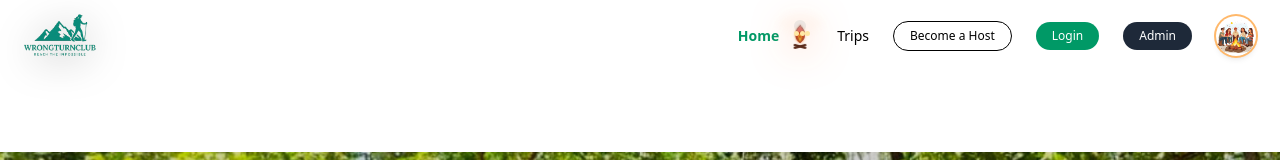
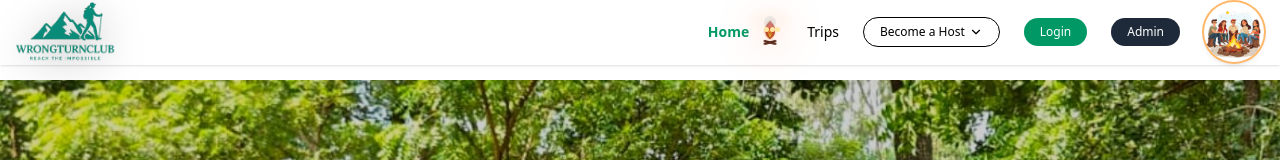
Before and after one commit to chandru12588/wtc-chandru, a React (Vite) app: page / in a window 1280 px wide. Shown: the top 160 px of the page. Built offline with nearby package versions, Linux system fonts and the light colour scheme; no server answers.

Commit message:
updated navbar

```diff
--- a/src/components/Navbar.jsx
+++ b/src/components/Navbar.jsx
@@ -1,6 +1,6 @@
 import React, { useState, useEffect } from "react";
 import { Link, NavLink, useLocation, useNavigate } from "react-router-dom";
-import { Menu, Home, Compass, User } from "lucide-react";
+import { Menu, X, ChevronDown } from "lucide-react";
 
 import logo3 from "../assets/log3.png";
 import CampfireAnimated from "../components/CampfireAnimated";
@@ -11,16 +11,13 @@ export default function Navbar() {
   const navigate = useNavigate();
 
   const isAdminPage = location.pathname.startsWith("/admin");
+  const [mobileOpen, setMobileOpen] = useState(false);
+  const [hostMenuOpen, setHostMenuOpen] = useState(false);
   const [user, setUser] = useState(null);
-  const [scrolled, setScrolled] = useState(false);
 
   useEffect(() => {
     const saved = localStorage.getItem("wtc_user");
     if (saved) setUser(JSON.parse(saved));
-
-    const onScroll = () => setScrolled(window.scrollY > 30);
-    window.addEventListener("scroll", onScroll);
-    return () => window.removeEventListener("scroll", onScroll);
   }, []);
 
   const handleLogout = () => {
@@ -33,33 +30,33 @@ export default function Navbar() {
 
   return (
     <>
-      {/* ================= DESKTOP NAVBAR ================= */}
+      {/* ================= NAVBAR ================= */}
       <header
-        className={`
+        className="
           fixed top-0 left-0 right-0 z-50
-          backdrop-blur-xl bg-white/70
-          border-b border-white/30
-          transition-all duration-300
-          ${scrolled ? "h-[56px] shadow-md" : "h-[72px]"}
-        `}
+          bg-white/70 backdrop-blur-md
+          border-b border-white/40
+          shadow-sm
+        "
       >
-        <nav className="w-full h-full px-6 flex items-center">
+        <nav className="max-w-7xl mx-auto h-[64px] px-4 flex items-center">
 
-          {/* LEFT — LOGO */}
+          {/* ================= LEFT : LOGO ================= */}
           <Link to="/" className="flex items-center">
             <img
               src={logo3}
               alt="WrongTurn Club"
-              className={`
-                object-contain transition-all duration-300
-                ${scrolled ? "h-9" : "h-11"}
+              className="
+                h-15
+                object-contain
                 drop-shadow-[0_8px_20px_rgba(0,0,0,0.35)]
+                transition-transform duration-300
                 hover:scale-110
-              `}
+              "
             />
           </Link>
 
-          {/* RIGHT — MENU */}
+          {/* ================= RIGHT : MENU ================= */}
           <div className="ml-auto hidden md:flex items-center gap-6 text-sm font-medium">
 
             {/* Home + Campfire */}
@@ -69,7 +66,7 @@ export default function Navbar() {
                 className={({ isActive }) =>
                   isActive
                     ? "text-emerald-600 font-semibold"
-                    : "hover:text-emerald-600"
+                    : "hover:text-emerald-600 transition"
                 }
               >
                 Home
@@ -77,66 +74,129 @@ export default function Navbar() {
 
               {/* Campfire glow */}
               <div className="relative group">
-                <div className="absolute inset-0 rounded-full bg-orange-400 blur-lg opacity-0 group-hover:opacity-80 transition" />
+                <div className="absolute inset-0 rounded-full blur-md opacity-0 group-hover:opacity-100 bg-orange-400 transition" />
                 <CampfireAnimated size={26} />
               </div>
             </div>
 
-            <NavLink to="/trips" className="hover:text-emerald-600">
+            <NavLink
+              to="/trips"
+              className={({ isActive }) =>
+                isActive
+                  ? "text-emerald-600 font-semibold"
+                  : "hover:text-emerald-600 transition"
+              }
+            >
               Trips
             </NavLink>
 
-            <button className="border px-4 py-1.5 rounded-full text-xs hover:bg-white">
-              Become a Host
-            </button>
+            {/* Host dropdown */}
+            <div className="relative">
+              <button
+                onClick={() => setHostMenuOpen(!hostMenuOpen)}
+                className="flex items-center gap-1 border px-4 py-1.5 rounded-full text-xs hover:bg-white"
+              >
+                Become a Host <ChevronDown size={14} />
+              </button>
+
+              {hostMenuOpen && (
+                <div className="absolute right-0 mt-2 w-44 bg-white shadow-lg rounded-xl overflow-hidden">
+                  <Link to="/host/register" className="block px-4 py-3 hover:bg-gray-100">
+                    Host Register
+                  </Link>
+                  <Link to="/host/login" className="block px-4 py-3 hover:bg-gray-100">
+                    Host Login
+                  </Link>
+                </div>
+              )}
+            </div>
 
             {!user ? (
               <>
-                <Link className="bg-emerald-600 text-white px-4 py-1.5 rounded-full text-xs" to="/login">
+                <Link
+                  to="/login"
+                  className="bg-emerald-600 text-white px-4 py-1.5 rounded-full text-xs hover:bg-emerald-700"
+                >
                   Login
                 </Link>
-                <Link className="bg-gray-800 text-white px-4 py-1.5 rounded-full text-xs" to="/admin/login">
+                <Link
+                  to="/admin/login"
+                  className="bg-gray-800 text-white px-4 py-1.5 rounded-full text-xs"
+                >
                   Admin
                 </Link>
               </>
             ) : (
-              <button onClick={handleLogout} className="bg-red-500 text-white px-4 py-1.5 rounded-full text-xs">
+              <button
+                onClick={handleLogout}
+                className="bg-red-500 text-white px-4 py-1.5 rounded-full text-xs"
+              >
                 Logout
               </button>
             )}
 
-            {/* People image */}
+            {/* People Image */}
             <img
               src={cammp1}
               alt="Campers"
-              className="h-10 w-10 rounded-full ring-2 ring-orange-300 shadow-md hover:scale-110 transition"
+              className="
+                h-15 w-15 rounded-full
+                object-cover
+                ring-2 ring-orange-300
+                shadow-md
+                transition-transform
+                hover:scale-110
+              "
             />
           </div>
+
+          {/* ================= MOBILE BUTTON ================= */}
+          <button
+            onClick={() => setMobileOpen(true)}
+            className="ml-auto md:hidden p-2 rounded-lg hover:bg-gray-100"
+          >
+            <Menu size={26} />
+          </button>
         </nav>
       </header>
 
-      {/* ================= MOBILE BOTTOM NAV ================= */}
-      <div className="fixed bottom-0 left-0 right-0 z-50 md:hidden bg-white/90 backdrop-blur border-t flex justify-around py-2">
+      {/* ================= MOBILE MENU ================= */}
+      {mobileOpen && (
+        <div className="fixed inset-0 z-[999] md:hidden">
+          <div className="absolute inset-0 bg-black/40" onClick={() => setMobileOpen(false)} />
 
-        <Link to="/" className="flex flex-col items-center text-xs">
-          <Home size={20} />
-          Home
-        </Link>
+          <div className="fixed right-0 top-0 h-full w-[85%] bg-white shadow-xl">
+            <div className="flex items-center justify-between p-4 border-b">
+              <h2 className="text-lg font-bold">Menu</h2>
+              <button onClick={() => setMobileOpen(false)}>
+                <X size={26} />
+              </button>
+            </div>
 
-        <Link to="/trips" className="flex flex-col items-center text-xs">
-          <Compass size={20} />
-          Trips
-        </Link>
+            <div className="p-6 space-y-5 text-base font-medium">
+              <NavLink to="/" onClick={() => setMobileOpen(false)}>🏠 Home</NavLink>
+              <NavLink to="/trips" onClick={() => setMobileOpen(false)}>🧭 Trips</NavLink>
+              <NavLink to="/host/register" onClick={() => setMobileOpen(false)}>🏕 Become a Host</NavLink>
+              <NavLink to="/host/login" onClick={() => setMobileOpen(false)}>🔑 Host Login</NavLink>
 
-        <Link to="/login" className="flex flex-col items-center text-xs">
-          <User size={20} />
-          Account
-        </Link>
-      </div>
-
-      {/* Spacer */}
-      <div className="h-[72px] md:h-[72px]" />
-      <div className="h-[56px] md:hidden" />
+              {!user ? (
+                <>
+                  <Link to="/login" className="block bg-emerald-600 text-white py-3 rounded-lg text-center">
+                    Login
+                  </Link>
+                  <Link to="/admin/login" className="block bg-gray-800 text-white py-3 rounded-lg text-center">
+                    Admin
+                  </Link>
+                </>
+              ) : (
+                <button onClick={handleLogout} className="w-full bg-red-500 text-white py-3 rounded-lg">
+                  Logout
+                </button>
+              )}
+            </div>
+          </div>
+        </div>
+      )}
     </>
   );
 }
```
